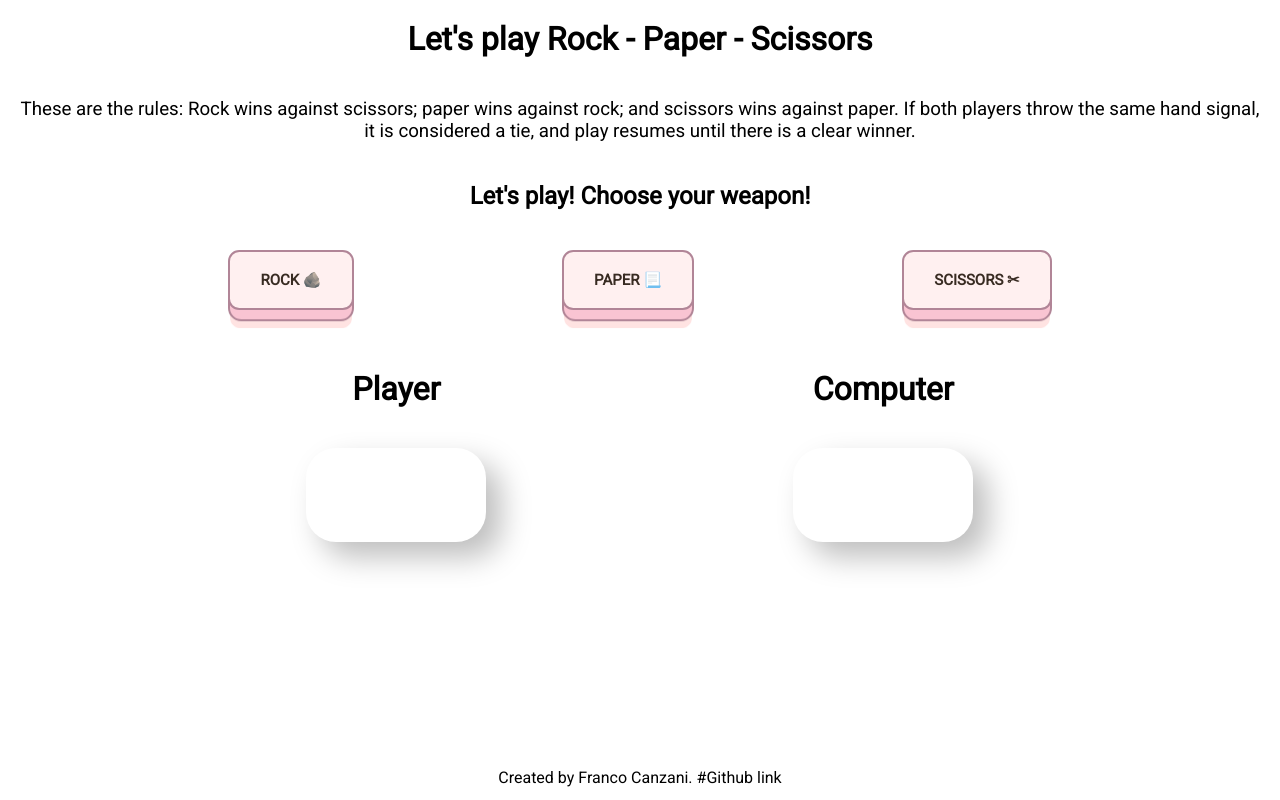
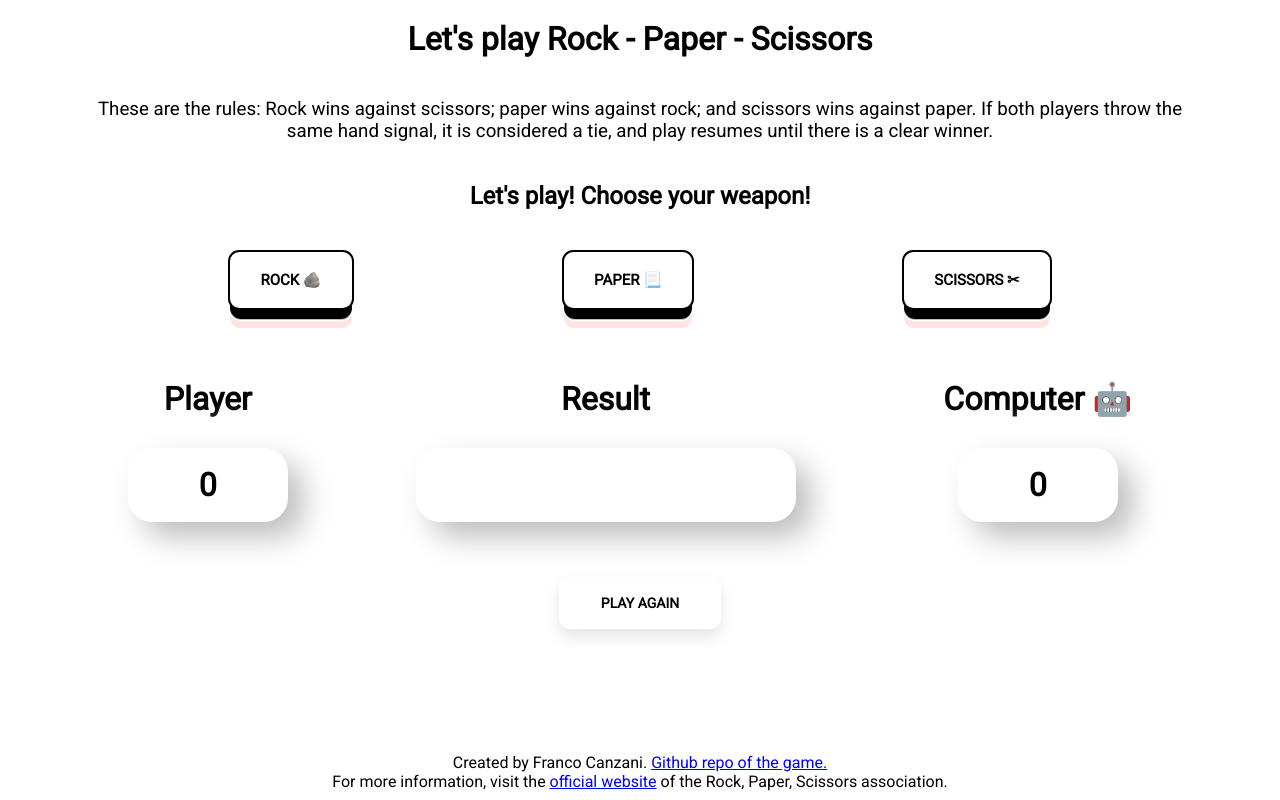
Before and after one commit to FrancoCanzani/rock_paper_scissors, a plain HTML site: page index.html in a window 1280 px wide. Drawn offline with Linux system fonts and the light colour scheme; a web font is replaced by a local one.

Commit message:
Play again button added

```diff
--- a/file.js
+++ b/file.js
@@ -1,16 +1,25 @@
-// Setting the game score to 0
-let userScore = 0;
-let computerScore = 0;
-
-
 // Access the HTML buttons
 const rock = document.querySelector('.rock');
 const paper = document.querySelector('.paper');
 const scissors = document.querySelector('.scissors');
 const player = document.querySelector('.player');
 const computer = document.querySelector('.computer');
+const buttons = document.querySelectorAll('.rock, .paper, .scissors');
+const scanner = document.querySelector('.scanner')
+const resetBtn = document.querySelector('.playAgain')
 
+// Setting the game score to 0
+let userScore = 0;
+let computerScore = 0;
 
+player.innerText = userScore;
+computer.innerText = computerScore;
+
+function disableButtons() {
+  buttons.forEach(elem => {
+      elem.disabled = true
+  })
+}
 
 // Main game function
 
@@ -25,14 +34,26 @@ function game() {
 
   let computerChoice = getComputerChoice();
 
+
   function roundOfGame(userChoice, computerChoice) {
 
     if (userChoice === computerChoice) {
-
+      scanner.innerText = "It is a tie!"
     } else if ((userChoice === "rock" && computerChoice === "scissors") || (userChoice === "paper" && computerChoice == "rock") || (userChoice === "scissors" && computerChoice === "paper")) {
-    player.innerText = userScore+=1;
+      player.innerText = userScore+=1;
+      scanner.innerText = "You win the round!"
+      if (userScore == 5) {
+        disableButtons()
+        scanner.innerText = "You win the game 🥳!"
+      }
     } else {
     computer.innerText = computerScore+=1;
+    scanner.innerText = "You lose the round!"
+    if (computerScore == 5) {
+      disableButtons()
+      scanner.innerText = "You lost the game 🤦‍♂️!"
+
+  }
     }
   }
 
@@ -52,3 +73,5 @@ paper.addEventListener("click", function(){
 scissors.addEventListener("click", function(){
   return(userChoice = 'scissors', game());
 });
+
+resetBtn.addEventListener('click',() => location.reload());
--- a/index.html
+++ b/index.html
@@ -7,34 +7,45 @@
   <link rel="preconnect" href="https://fonts.googleapis.com">
   <link rel="preconnect" href="https://fonts.gstatic.com" crossorigin>
   <link href="https://fonts.googleapis.com/css2?family=Roboto&display=swap" rel="stylesheet">
+  <link rel="preconnect" href="https://fonts.googleapis.com">
+  <link rel="preconnect" href="https://fonts.gstatic.com" crossorigin>
+  <link href="https://fonts.googleapis.com/css2?family=Playfair+Display:ital,wght@1,900&display=swap" rel="stylesheet">
   <link rel="stylesheet" href="style.css">
-  <title>Document</title>
+  <title>Rock, Paper, Scissors</title>
 </head>
+
 <body>
   <h1>Let's play Rock - Paper - Scissors</h1>
-  <h3>These are the rules: Rock wins against scissors; paper wins against rock; and scissors wins against paper. If both players throw the same hand signal, it is considered a tie, and play resumes until there is a clear winner.</h3>
+  <h3 class="rules">These are the rules: Rock wins against scissors; paper wins against rock; and scissors wins against paper. If both players throw the same hand signal, it is considered a tie, and play resumes until there is a clear winner.</h3>
 
   <h2>Let's play! Choose your weapon!</h2>
 
   <div class="buttons">
-    <div><button class="rock">Rock &#129704</button></div>
-    <div><button class="paper">Paper &#128195</button></div>
-    <div><button class="scissors">Scissors &#9986</button></div>
+    <div><button class="button rock">Rock &#129704</button></div>
+    <div><button class="button paper">Paper &#128195</button></div>
+    <div><button class="button scissors">Scissors &#9986</button></div>
   </div>
 
   <div class="scoreboard">
     <div class="playerScore">
       <h1>Player</h1>
-      <div class="player"></div>
+      <div class="player">0</div>
+    </div>
+    <div class="console">
+      <h1>Result</h1>
+      <div class="scanner"></div>
     </div>
     <div class="computerScore">
-      <h1>Computer</h1>
-      <div class="computer"></div>
+      <h1>Computer &#x1f916</h1>
+      <div class="computer">0</div>
     </div>
   </div>
 
+  <button class="playAgain">PLAY AGAIN</button>
 
-  <footer>Created by Franco Canzani. #Github link</footer>
+
+  <footer>Created by Franco Canzani. <a href="https://github.com/FrancoCanzani/rock_paper_scissors" target="_blank">Github repo of the game.</a> <br>For more information, visit the <a href="https://wrpsa.com/" target="_blank">official website</a> of the Rock, Paper, Scissors association.</footer>
+
   <script src="file.js"></script>
 
 </body>
--- a/style.css
+++ b/style.css
@@ -2,7 +2,6 @@
     padding: 0;
     margin: 0;
     font-family: 'Roboto', sans-serif;
-    /* background-color: #edf756; */
 }
 
 h1 {
@@ -17,6 +16,11 @@ h3 {
     padding: 20px;
 }
 
+.rules {
+    padding: 0px 90px 0px 90px;
+    margin: 20px 0px 20px 0px;
+}
+
 h2 {
     text-align: center;
     font-weight: bold;
@@ -29,30 +33,44 @@ h2 {
     padding: 20px;
 }
 
-div.scoreboard {
-    margin: auto;
+.scoreboard {
     display: flex;
     justify-content: space-evenly;
-    margin-top: 20px;
+    align-items: center;
+    margin-top: 30px;
+    margin-bottom: 55px;
 }
 
-div.player,.computer {
+.player, .computer, .scanner {
     font-size: xx-large;
     font-weight: bolder;
     display: flex;
     justify-content: center;
     align-items: center;
-    margin: auto;
-    margin-top: 20px;
-    padding: 40px;
-    width: 100px;
-    height: 14px;
-    border-radius: 30px;
+    margin-top: 10px;
+    padding: 30px;
+    border-radius: 0.75em;
     box-shadow: 15px 15px 30px #bebebe,
                 -15px -15px 30px #ffffff;
 }
 
-button {
+div .computerScore, .playerScore, .console {
+    display: flex;
+    flex-direction: column;
+    align-items: center;
+}
+
+div.player, .computer {
+    width: 100px;
+    height: 14px;
+}
+
+.scanner {
+    width: 320px;
+    height: 14px;
+  }
+
+.button {
     position: relative;
     display: inline-block;
     cursor: pointer;
@@ -64,13 +82,13 @@ button {
     font-size: 15px;
    }
 
-   button {
+.button {
     font-weight: 600;
-    color: #382b22;
+    color: #000000;
     text-transform: uppercase;
     padding: 1.25em 2em;
-    background: #fff0f0;
-    border: 2px solid #b18597;
+    background: #ffffff;
+    border: 2px solid #000000;
     border-radius: 0.75em;
     -webkit-transform-style: preserve-3d;
     transform-style: preserve-3d;
@@ -78,7 +96,7 @@ button {
     transition: transform 150ms cubic-bezier(0, 0, 0.58, 1), background 150ms cubic-bezier(0, 0, 0.58, 1), -webkit-transform 150ms cubic-bezier(0, 0, 0.58, 1);
    }
 
-   button::before {
+.button::before {
     position: absolute;
     content: '';
     width: 100%;
@@ -87,45 +105,74 @@ button {
     left: 0;
     right: 0;
     bottom: 0;
-    background: #f9c4d2;
+    background: #000000;
     border-radius: inherit;
-    -webkit-box-shadow: 0 0 0 2px #b18597, 0 0.625em 0 0 #ffe3e2;
-    box-shadow: 0 0 0 2px #b18597, 0 0.625em 0 0 #ffe3e2;
+    -webkit-box-shadow: 0 0 0 2px #ffffff, 0 0.625em 0 0 #ffe3e2;
+    box-shadow: 0 0 0 2px #ffffff, 0 0.625em 0 0 #ffe3e2;
     -webkit-transform: translate3d(0, 0.75em, -1em);
     transform: translate3d(0, 0.75em, -1em);
     transition: transform 150ms cubic-bezier(0, 0, 0.58, 1), box-shadow 150ms cubic-bezier(0, 0, 0.58, 1), -webkit-transform 150ms cubic-bezier(0, 0, 0.58, 1), -webkit-box-shadow 150ms cubic-bezier(0, 0, 0.58, 1);
    }
 
-   button:hover {
-    background: #ffe9e9;
+.button:hover {
+    background: #ffffff;
     -webkit-transform: translate(0, 0.25em);
     transform: translate(0, 0.25em);
    }
 
-   button:hover::before {
-    -webkit-box-shadow: 0 0 0 2px #b18597, 0 0.5em 0 0 #ffe3e2;
-    box-shadow: 0 0 0 2px #b18597, 0 0.5em 0 0 #ffe3e2;
+.button:hover::before {
+    -webkit-box-shadow: 0 0 0 2px #ffffff, 0 0.5em 0 0 #ffe3e2;
+    box-shadow: 0 0 0 2px #ffffff, 0 0.5em 0 0 #ffe3e2;
     -webkit-transform: translate3d(0, 0.5em, -1em);
     transform: translate3d(0, 0.5em, -1em);
    }
 
-   button:active {
-    background: #ffe9e9;
+.button:active {
+    background: #ffffff;
     -webkit-transform: translate(0em, 0.75em);
     transform: translate(0em, 0.75em);
    }
 
-   button:active::before {
-    -webkit-box-shadow: 0 0 0 2px #b18597, 0 0 #ffe3e2;
-    box-shadow: 0 0 0 2px #b18597, 0 0 #ffe3e2;
+.button:active::before {
+    -webkit-box-shadow: 0 0 0 2px #ff006a, 0 0 #ff006a;
+    box-shadow: 0 0 0 2px #ff006a, 0 0 #ff006a;
     -webkit-transform: translate3d(0, 0, -1em);
     transform: translate3d(0, 0, -1em);
    }
 
-   footer {
+footer {
     position: absolute;
     bottom: 0;
     width: 100%;
     height: 2rem;
     text-align: center;
+    margin-bottom: 15px;
   }
+
+
+.playAgain {
+    display: block;
+    margin: 0 auto;
+    padding: 1.3em 3em;
+    font-size: 14px;
+    font-weight: bolder;
+    color: #000;
+    background-color: #fff;
+    border: none;
+    border-radius: 0.75em;
+    box-shadow: 0px 8px 15px rgba(0, 0, 0, 0.1);
+    transition: all 0.3s ease 0s;
+    cursor: pointer;
+    outline: none;
+  }
+
+.playAgain:hover {
+    background-color: #23c483;
+    box-shadow: 0px 15px 20px rgba(46, 229, 157, 0.4);
+    color: #fff;
+    transform: translateY(-7px);
+  }
+
+.playAgain:active {
+    transform: translateY(-1px);
+  }
```
